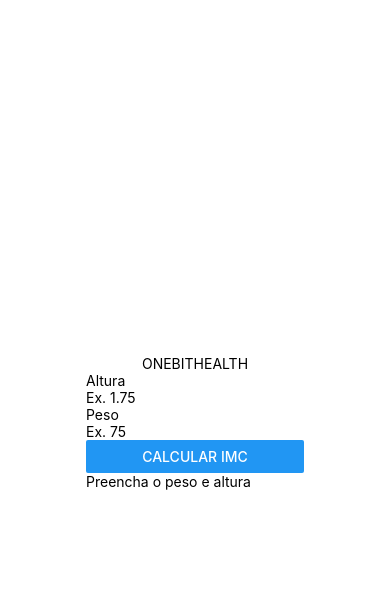
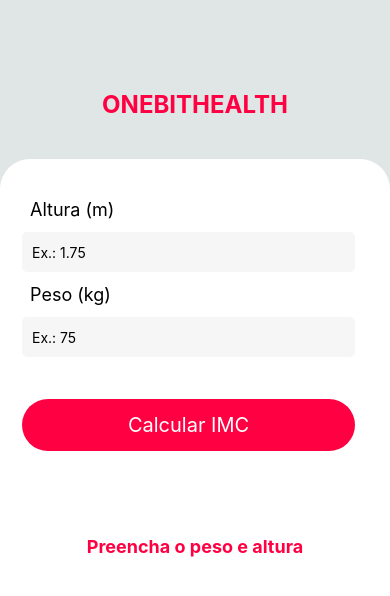
Before and after one commit to adryanefernandes/oneBitHealth, a React Native app: screen / in a window 390 px wide. Shown: the top 596 px of the page. Built offline with nearby package versions, Linux system fonts and the light colour scheme.

Commit message:
FEAT: app estilizado

```diff
--- a/App.js
+++ b/App.js
@@ -1,13 +1,13 @@
 import React from 'react';
-import { StyleSheet, View, Text } from 'react-native';
+import { StyleSheet, View } from 'react-native';
 import Title from './src/components/Title';
-import Main from './src/components/Main'
+import Form from './src/components/Form';
 
 export default function App() {
   return (
     <View style={styles.container}>
       <Title />
-      <Main />
+      <Form />
     </View>
   );
 }
@@ -15,8 +15,7 @@
 const styles = StyleSheet.create({
   container: {
     flex: 1,
-    backgroundColor: '#fff',
-    alignItems: 'center',
-    justifyContent: 'center',
+    backgroundColor: '#e0e5e5',
+    paddingTop: 80,
   },
 });
--- a/src/components/Form/ResultIMC/index.js
+++ b/src/components/Form/ResultIMC/index.js
@@ -1,11 +1,12 @@
 import React from 'react'
 import { View, Text } from 'react-native'
+import styles from './styles'
 
 function ResultIMC(props) {
   return (
-    <View>
-       <Text>{props.messageResultIMC}</Text>
-       <Text>{props.resultIMC}</Text>
+    <View style={styles.container}>
+       <Text style={styles.message}>{props.messageResultIMC}</Text>
+       <Text style={styles.resultImc}>{props.resultIMC}</Text>
     </View>
   )
 }
--- /dev/null
+++ b/src/components/Form/ResultIMC/styles.js
@@ -0,0 +1,24 @@
+import { StyleSheet } from "react-native";
+
+const styles = StyleSheet.create({
+  container: {
+    flex: 1,
+    marginTop: 15,
+    paddingTop: 60,
+    borderRadius: 50,
+    alignItems: 'center',
+    width: '100%',
+  },
+  message: {
+    fontSize: 18,
+    color: '#ff0043',
+    fontWeight: 'bold'
+  },
+  resultImc: {
+    fontSize: 48,
+    color: '#ff0043',
+    fontWeight: 'bold'
+  },
+})
+
+export default styles
--- a/src/components/Form/index.js
+++ b/src/components/Form/index.js
@@ -1,9 +1,9 @@
 import React, { useState } from 'react'
-import { TextInput, View, Text, Button } from 'react-native'
-import { useForm } from '../../hooks/useForm'
-import { useInput } from '../../hooks/useInput'
+import { TextInput, View, Text, TouchableOpacity } from 'react-native'
 
 import ResultIMC from './ResultIMC'
+
+import styles from './styles'
 
 function Form() {
   const [height, setHeight] = useState(null)
@@ -33,28 +33,32 @@
   }
 
   return (
-    <View>
-      <View>
-        <Text>Altura</Text>
+    <View style={styles.formContext}>
+      <View style={styles.form}>
+        <Text style={styles.formLabel}>Altura (m)</Text>
         <TextInput
+          style={styles.input}
           onChangeText={setHeight}
           value={height}
-          placeholder="Ex. 1.75"
+          placeholder="Ex.: 1.75"
           keyboardType='numeric'
         />
 
-        <Text>Peso</Text>
+        <Text style={styles.formLabel}>Peso (kg)</Text>
         <TextInput
+          style={styles.input}
           onChangeText={setWeight}
           value={weight}
-          placeholder="Ex. 75"
+          placeholder="Ex.: 75"
           keyboardType='numeric'
         />
 
-        <Button
-          title={textButton}
+        <TouchableOpacity
+          style={styles.button}
           onPress={() => validationImc()}
-        />
+        >
+          <Text style={styles.textButton}> {textButton} </Text>
+        </TouchableOpacity>
       </View>
       <ResultIMC
         messageResultIMC={messageImc}
--- /dev/null
+++ b/src/components/Form/styles.js
@@ -0,0 +1,50 @@
+import { StyleSheet } from "react-native";
+
+const styles = StyleSheet.create({
+  formContext: {
+    width: '100%',
+    height: '100%',
+    bottom: 0,
+    backgroundColor: "#fff",
+    alignItems: 'center',
+    marginTop: 30,
+    borderTopLeftRadius: 30,
+    borderTopRightRadius: 30
+  },
+  form: {
+    width: '100%',
+    height: 'auto',
+    marginTop: 30,
+    padding: 10,
+  },
+  formLabel: {
+    color: "#000",
+    fontSize: 18,
+    paddingLeft: 20,
+  },
+  input: {
+    width: "90%",
+    borderRadius: 5,
+    backgroundColor: '#f6f6f6',
+    height: 40,
+    margin: 12,
+    paddingLeft: 10,
+  },
+  button: {
+    borderRadius: 50,
+    alignItems: 'center',
+    justifyContent: 'center',
+    width: '90%',
+    backgroundColor: '#ff0043',
+    paddingTop: 14,
+    paddingBottom: 14,
+    marginLeft: 12,
+    marginTop: 30,
+  },
+  textButton: {
+    fontSize: 20,
+    color: "#fff",
+  }
+})
+
+export default styles
--- a/src/components/Main/index.js
+++ /dev/null
@@ -1,13 +0,0 @@
-import React from 'react'
-import { View } from 'react-native'
-import Form from '../Form'
-
-function Main() {
-  return (
-     <View>
-       <Form />
-     </View>
-  )
-}
-
-export default Main
--- a/src/components/Title/index.js
+++ b/src/components/Title/index.js
@@ -1,11 +1,13 @@
 import React from 'react'
 import { View, Text } from 'react-native'
 
+import styles from './styles'
+
 function Title() {
   return (
-     <View>
-       <Text>ONEBITHEALTH</Text>
-     </View>
+    <View style={styles.boxTitle}>
+      <Text style={styles.textTitle}>ONEBITHEALTH</Text>
+    </View>
   )
 }
 
--- /dev/null
+++ b/src/components/Title/styles.js
@@ -0,0 +1,17 @@
+import { StyleSheet } from "react-native";
+
+const styles = StyleSheet.create({
+  boxTitle: {
+    alignItems: 'center',
+    justifyContent: 'center',
+    padding: 10,
+  },
+
+  textTitle: {
+    color: '#ff0043',
+    fontSize: 24,
+    fontWeight: 'bold'
+  }
+})
+
+export default styles
```
